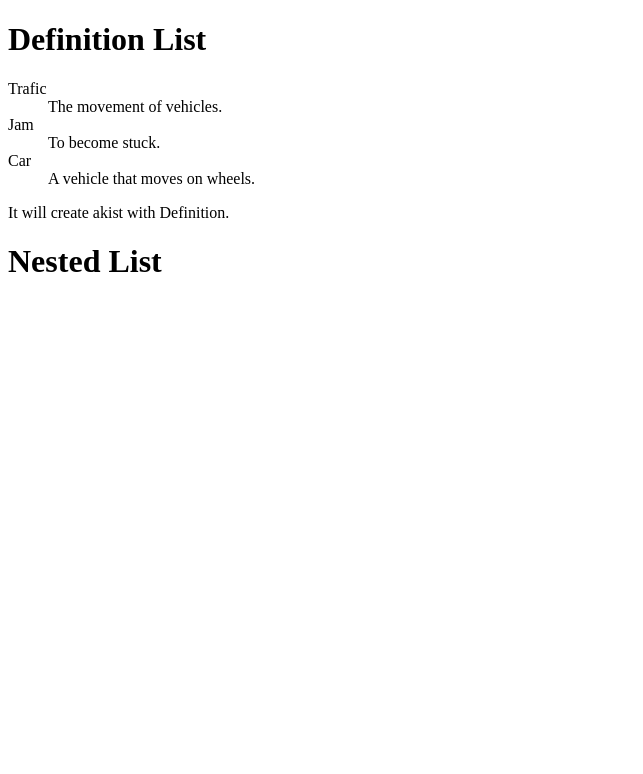
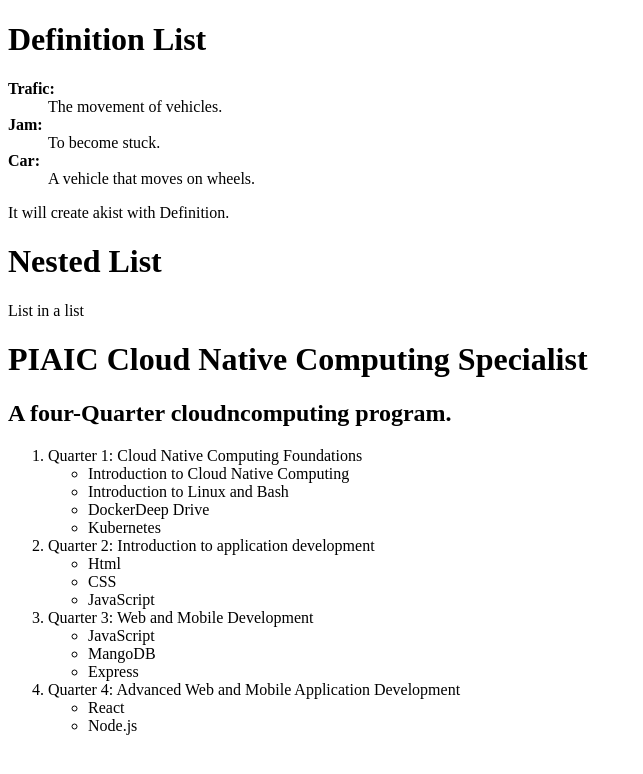
Before and after one commit to Sehrishcode/HTML-Complete, a plain HTML site: page html14 Def,NestList.html in a window 1280 px wide. Shown: the whole page, without its empty margins (0-643 px from the left). Drawn offline with Linux system fonts and the light colour scheme.

Commit message:
add certain changes

```diff
--- a/html14 Def,NestList.html
+++ b/html14 Def,NestList.html
@@ -4,17 +4,46 @@
     <h1>Definition List</h1>
     <body>
         <dl>
-            <dt>Trafic</dt>
+            <dt><b>Trafic:</b></dt>
             <dd>The movement of vehicles.</dd>
-            <dt>Jam</dt>
+            <dt><b>Jam:</b></dt>
             <dd>To become stuck.</dd>
-            <dt>Car</dt>
+            <dt><b>Car:</b></dt>
             <dd>A vehicle that moves on wheels.</dd>
         </dl>
         <p>It will create akist with Definition.
 
         </p>
         <h1>Nested List</h1>
+        <p>List in a list</p>
+        <h1>PIAIC Cloud Native Computing Specialist</h1>
+        <h2>A four-Quarter cloudncomputing program.</h2>
+        <ol>
+            <li>Quarter 1: Cloud Native Computing Foundations</li>
+            <ul>
+                <li>Introduction to Cloud Native Computing</li>
+                <li>Introduction to Linux and Bash</li>
+                <li>DockerDeep Drive</li>
+                <li>Kubernetes</li>
+            </ul>
+            <li>Quarter 2: Introduction to application development</li>
+            <ul>
+                <li>Html</li>
+                <li>CSS</li>
+                <li>JavaScript</li>
+            </ul>
+            <li> Quarter 3: Web and Mobile Development</li>
+            <ul>
+                <li>JavaScript</li>
+                <li>MangoDB</li>
+                <li>Express</li>
+            </ul>
+            <li> Quarter 4: Advanced Web and Mobile Application Development</li>
+            <ul>
+                <li>React</li>
+                <li>Node.js</li>
+            </ul>
+        </ol>
 
 
 
```
Also changed, not shown: 1 other file.
